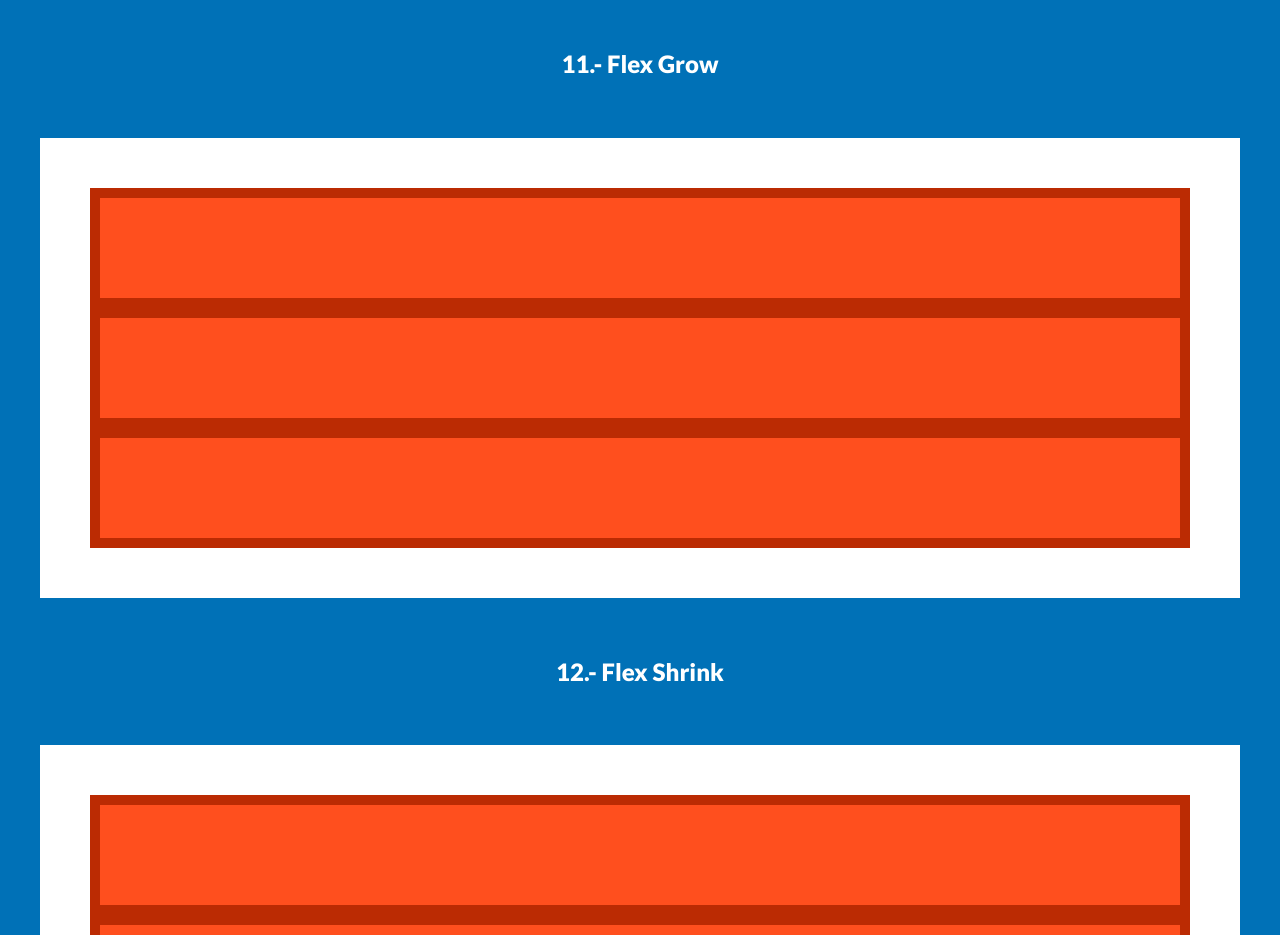
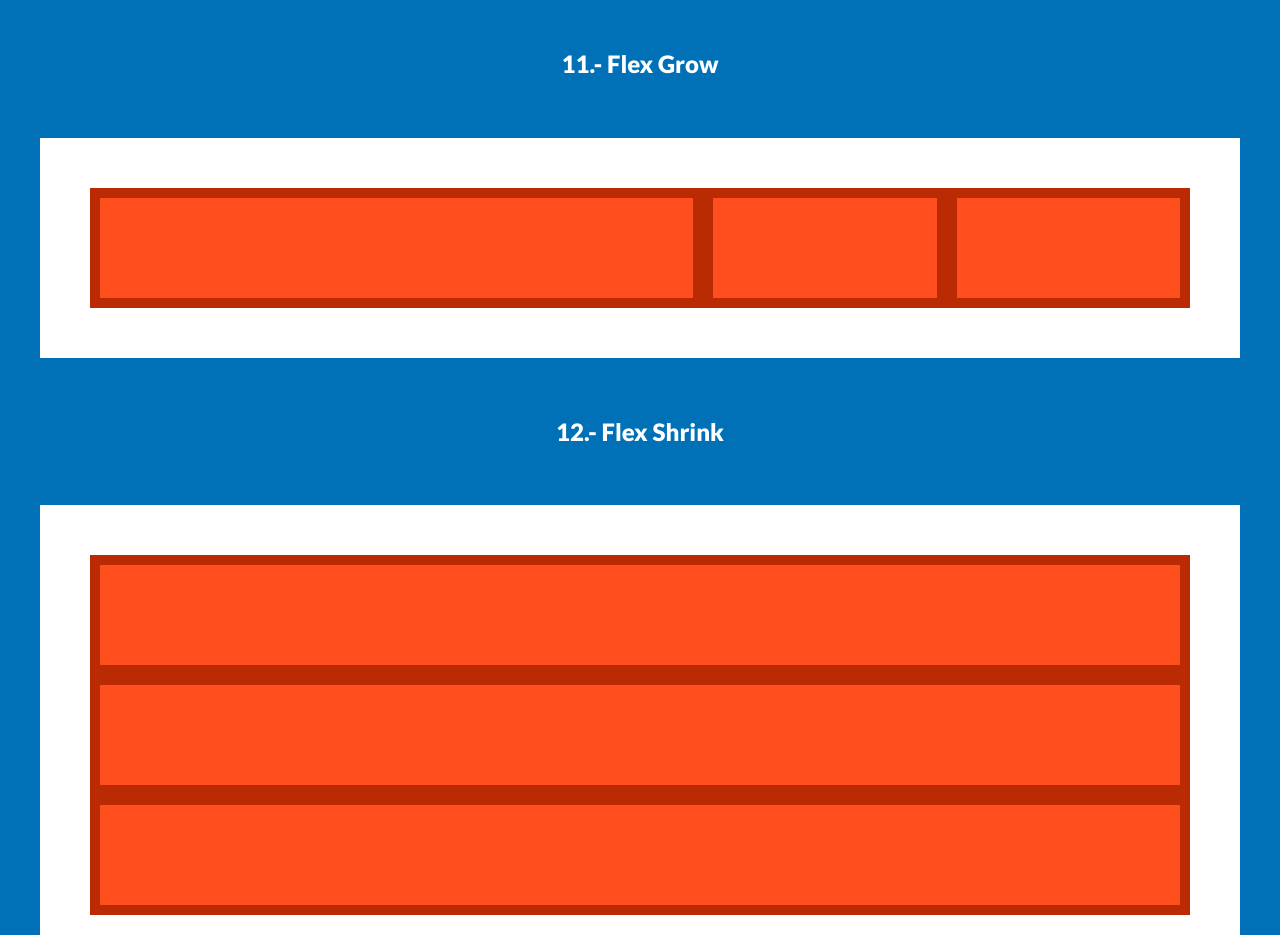
Before and after one commit to ChechiX/Flexbox, a plain HTML site: page index.html in a window 1280 px wide. Shown: the part 7140-8075 px from the top of the page. Drawn offline with Linux system fonts and the light colour scheme.

Commit message:
Flex Grow

```diff
--- a/css/style.css
+++ b/css/style.css
@@ -160,3 +160,19 @@ h1, h2 {
 .d-flex-10 .box {
   flex-basis: 33.3%;
 }
+
+/* 11 */
+
+.d-flex-11 {
+  display: flex;
+}
+
+.d-flex-11 .box:nth-child(1) {
+  flex-grow: 4; /* Factor de crecimiento es el mismo para todos */
+}
+.d-flex-11 .box:nth-child(2) {
+  flex-grow: 1;
+}
+.d-flex-11 .box:nth-child(3) {
+  flex-grow: 1;
+}
```
